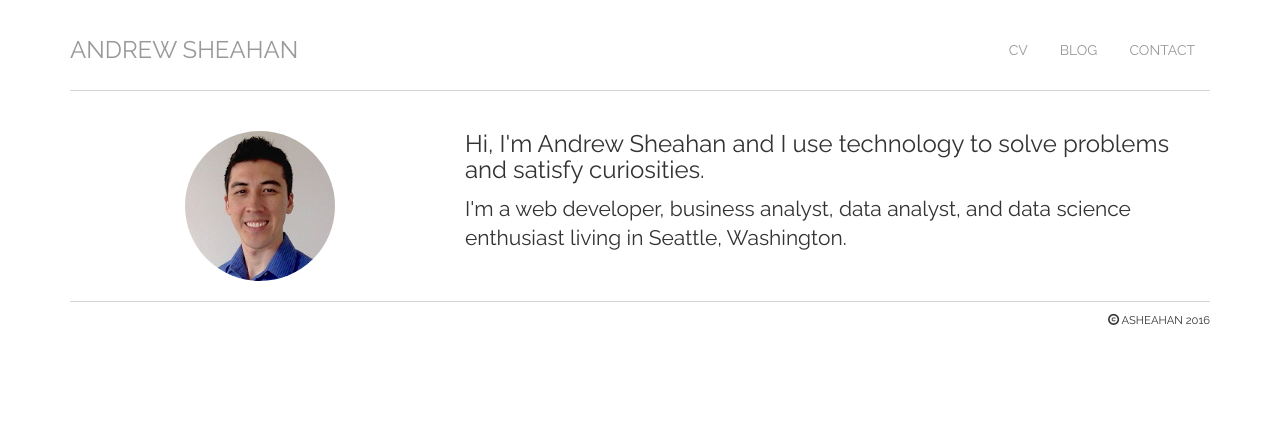
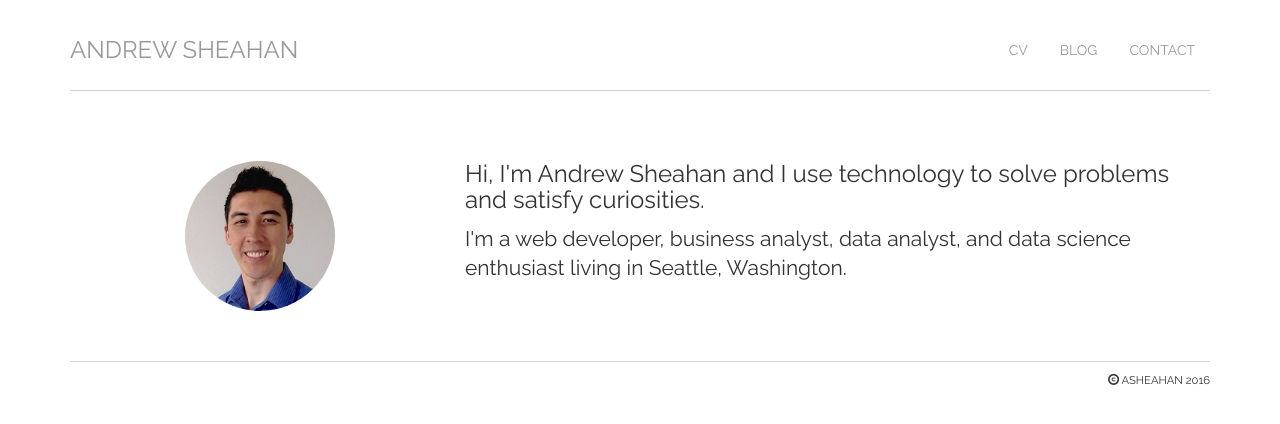
Before and after one commit to asheahan/asheahan.github.io, a Jekyll site: the page built from index.html, in a window 1280 px wide. Shown: the top 424 px of the page. Built offline with Jekyll 4.4.1, drawn with Linux system fonts in a browser that asks for light colours.

Commit message:
Adjust content margin

```diff
--- a/css/main.css
+++ b/css/main.css
@@ -31,7 +31,7 @@ p {
     color: #333;
 }
 .content {
-    margin: 5px 0;
+    margin: 50px 0;
 }
 footer {
     border-top: 1px solid #d5d5d5;
```
